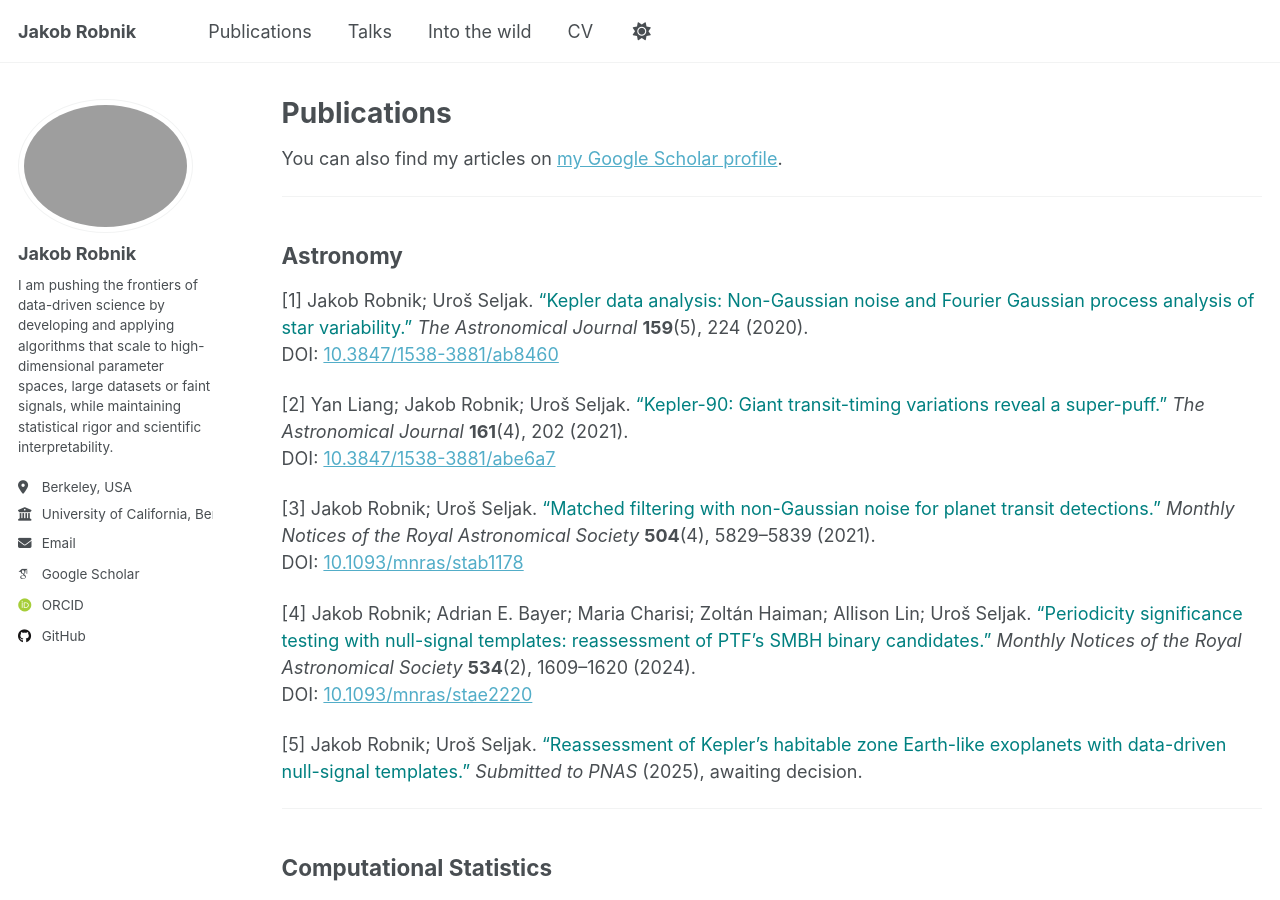
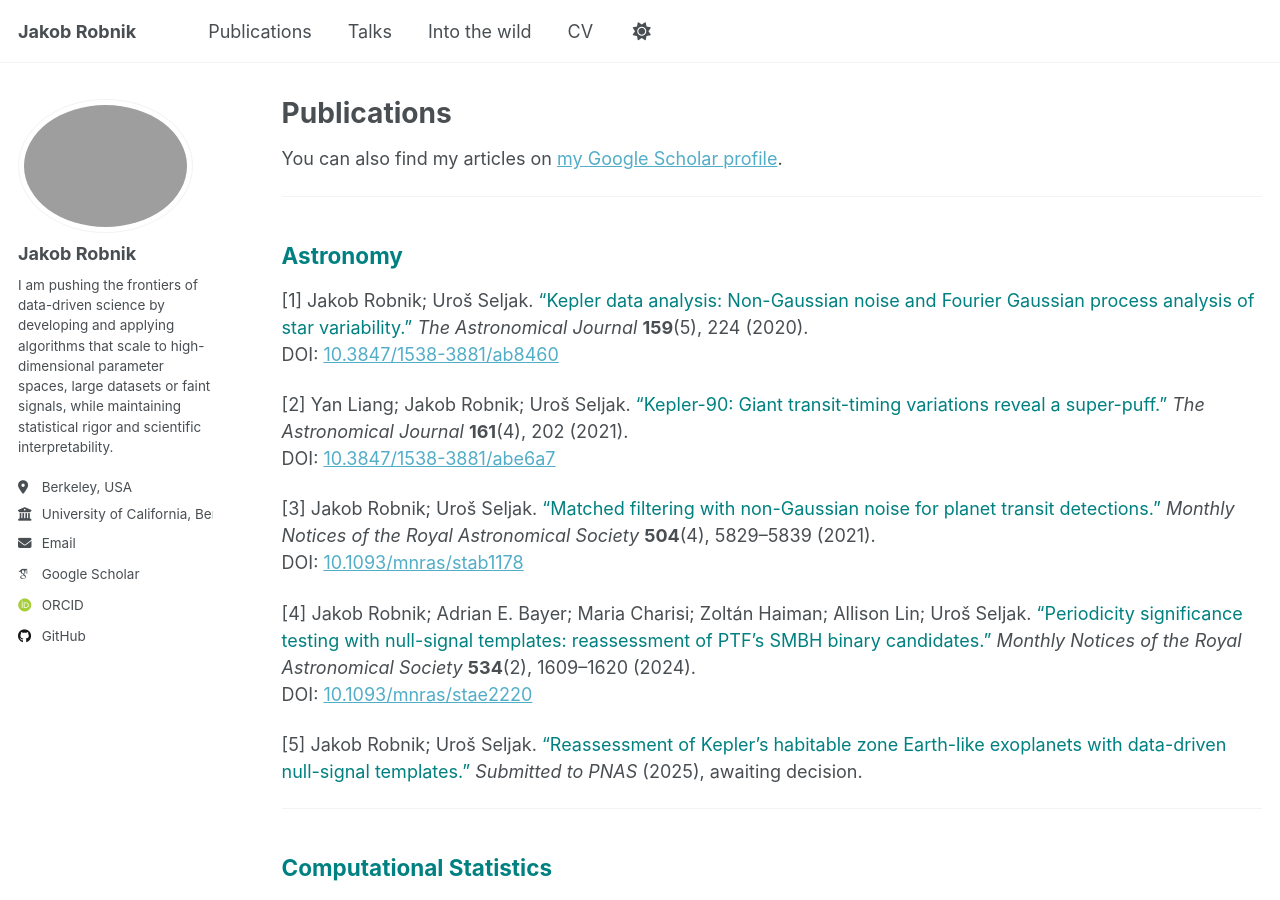
Before and after one commit to JakobRobnik/JakobRobnik.github.io, a Jekyll site: the page built from _pages/publications.md, in a window 1280 px wide and 900 px high. Built offline with Jekyll 4.4.1, drawn with Linux system fonts in a browser that asks for light colours; some web fonts are replaced; a script that is not in the unit is left out.

Commit message:
Update publications.md

```diff
--- a/_pages/publications.md
+++ b/_pages/publications.md
@@ -12,6 +12,7 @@ You can also find my articles on [my Google Scholar profile](https://scholar.goo
 ---
 
 ## Astronomy
+{: style="color: teal"}
 
 [1] Jakob Robnik; Uroš Seljak. <font color="Teal">“Kepler data analysis: Non-Gaussian noise and Fourier Gaussian process analysis of star variability.”</font> *The Astronomical Journal* **159**(5), 224 (2020).
 DOI: [10.3847/1538-3881/ab8460](https://doi.org/10.3847/1538-3881/ab8460)
@@ -30,6 +31,7 @@ DOI: [10.1093/mnras/stae2220](https://doi.org/10.1093/mnras/stae2220)
 ---
 
 ## Computational Statistics
+{: style="color: teal"}
 
 [1] Adrian E. Bayer; Uroš Seljak; Jakob Robnik. <font color="Teal">“Self-calibrating the look-elsewhere effect: fast evaluation of the statistical significance using peak heights.”</font> *Monthly Notices of the Royal Astronomical Society* **508**(1), 1346–1357 (2021).
 DOI: [10.1093/mnras/stab2331](https://doi.org/10.1093/mnras/stab2331)
@@ -55,6 +57,7 @@ URL: <https://openreview.net/forum?id=QMtrW8Ej98>
 ---
 
 ## High Energy Physics
+{: style="color: teal"}
 
 *In these papers I am the leading author; following field standards, authors are listed alphabetically.*
 
```
